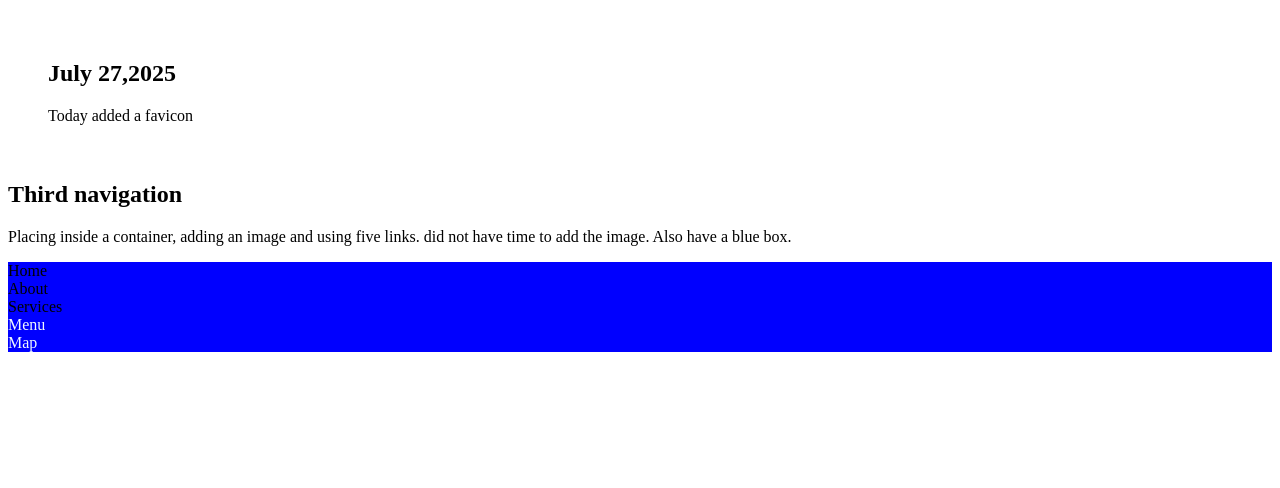
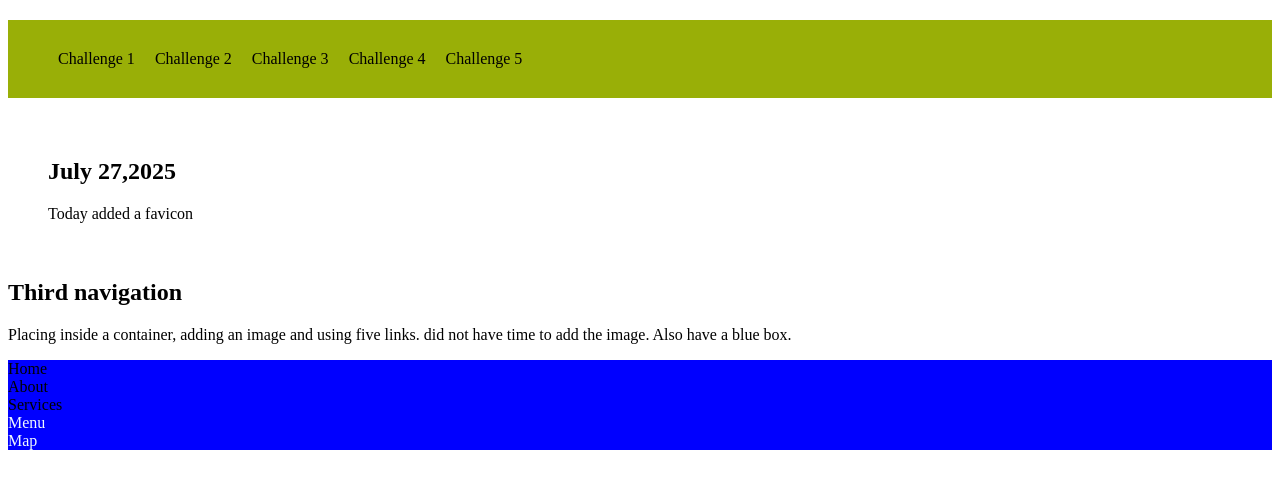
Before and after one commit to IngridHernandez/10-Minute-Challenge, a plain HTML site: page challenge3.html in a window 1280 px wide. Drawn offline with Linux system fonts and the light colour scheme.

Commit message:
Update challenge3.html

```diff
--- a/challenge3.html
+++ b/challenge3.html
@@ -14,7 +14,15 @@
 </head>
 
 <body>
-
+ <nav class="navHome">
+       <ul>
+           <li><a href="challenge1.html">Challenge 1</a></li>
+           <li><a href="challenge2.html">Challenge 2</a></li>
+           <li><a href="challenge3.html">Challenge 3</a></li>
+           <li><a href="challenge4.html">Challenge 4</a></li>
+           <li><a href="challenge5.html">Challenge 5</a></li>
+       </ul>
+   </nav>
     <!--Navigation-->
     <div class="explanations">
         <h2>July 27,2025</h2>
```
